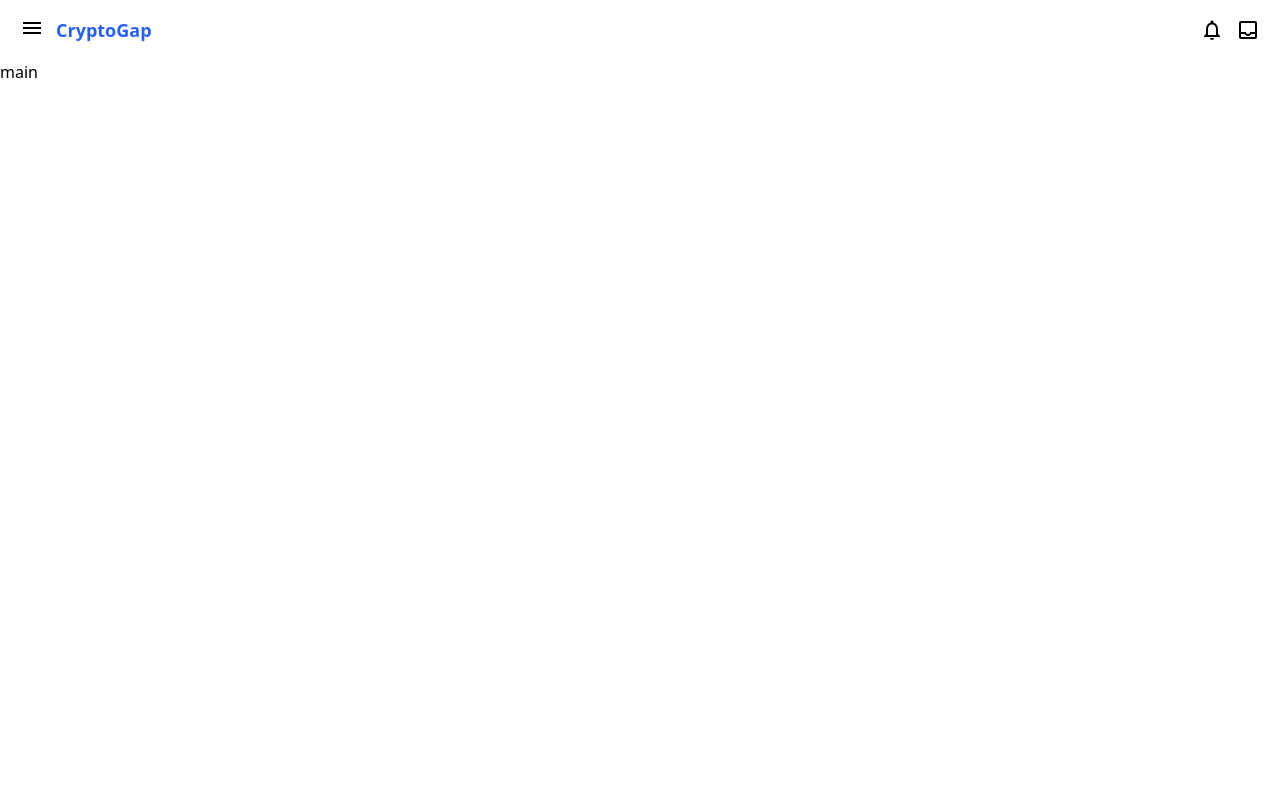
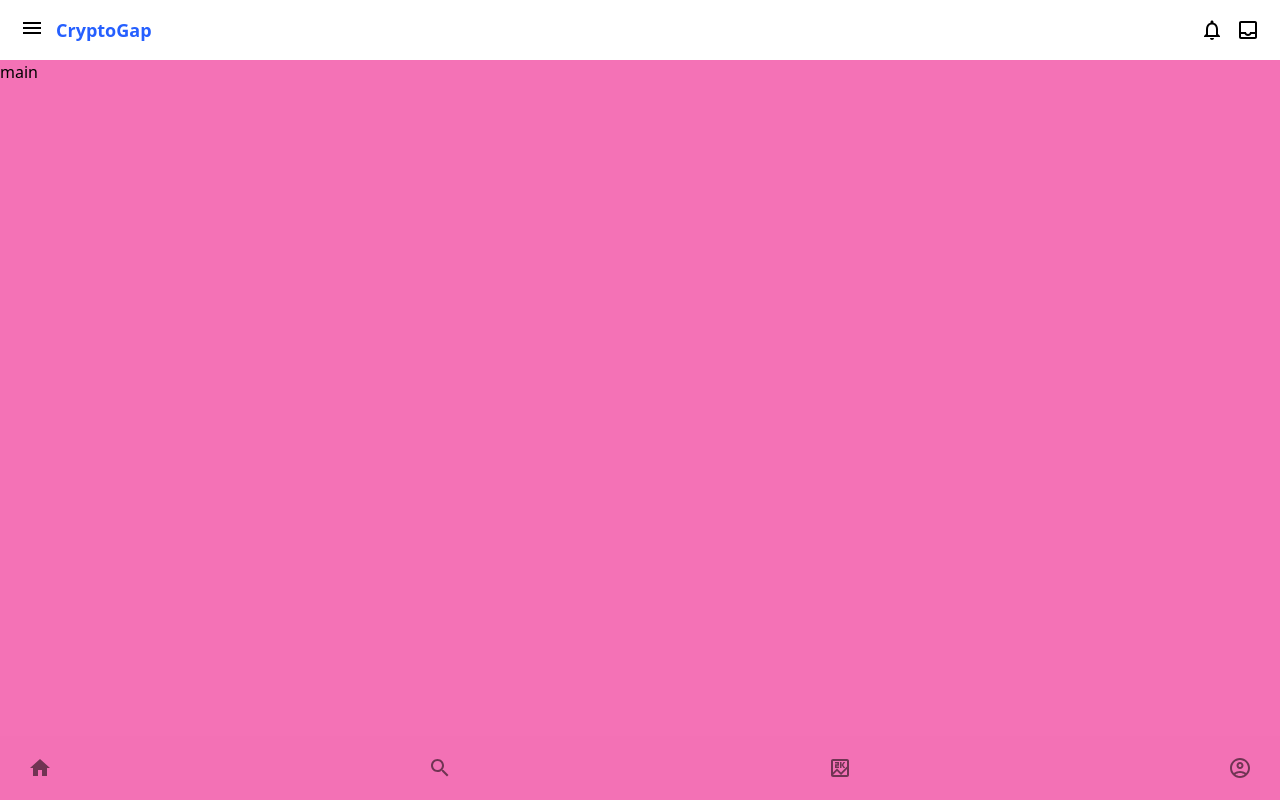
Before and after one commit to matine-gh/zig-interview, a Next.js app: page / in a window 1280 px wide. Built offline with nearby package versions, Linux system fonts and the light colour scheme.

Commit message:
[feat]- footer

```diff
--- /dev/null
+++ b/src/app/(pages)/explore/page.tsx
@@ -0,0 +1,7 @@
+import GeneralView from "@/app/components/common/GeneralView";
+
+export default function ExplorePage() {
+    return (
+        <GeneralView text={'Explore Page'} />
+    )
+}
--- /dev/null
+++ b/src/app/(pages)/profile/page.tsx
@@ -0,0 +1,7 @@
+import GeneralView from "@/app/components/common/GeneralView";
+
+export default function ProfilePage() {
+    return (
+        <GeneralView text={'Profile Page'} />
+    )
+}
--- /dev/null
+++ b/src/app/(pages)/score/page.tsx
@@ -0,0 +1,7 @@
+import GeneralView from "@/app/components/common/GeneralView";
+
+export default function ScorePage() {
+    return (
+        <GeneralView text={'Score Page'} />
+    )
+}
--- /dev/null
+++ b/src/app/components/Footer/index.tsx
@@ -0,0 +1,52 @@
+'use client'
+import HomeOutlinedIcon from '@mui/icons-material/HomeOutlined';
+import HomeIcon from '@mui/icons-material/Home';
+import SearchIcon from '@mui/icons-material/Search';
+import SearchOutlined from '@mui/icons-material/Search';
+import AccountCircleOutlinedIcon from '@mui/icons-material/AccountCircleOutlined';
+import AccountCircleIcon from '@mui/icons-material/AccountCircle';
+import {IconButton} from "@mui/material";
+import {FooterItemInterface} from "@/app/components/Footer/footer.interface";
+import ScoreOutlinedIcon from '@mui/icons-material/ScoreOutlined';
+import ScoreIcon from '@mui/icons-material/ScoreOutlined';
+
+import {usePathname} from "next/navigation";
+export default function Footer() {
+    const pathname = usePathname();
+
+    const items: FooterItemInterface[] = [
+        {
+            path: '/',
+            defaultIcon: <HomeOutlinedIcon />,
+            selectedIcon: <HomeIcon />
+        },
+        {
+            path: '/explore',
+            defaultIcon: <SearchOutlined/>,
+            selectedIcon: <SearchIcon />
+        },
+        {
+            path: '/score',
+            defaultIcon: <ScoreOutlinedIcon />,
+            selectedIcon: <ScoreIcon />
+        },
+        {
+            path: '/profile',
+            defaultIcon: <AccountCircleOutlinedIcon />,
+            selectedIcon: <AccountCircleIcon />
+        }
+    ]
+
+    return (
+        <div className={'fixed bottom-0 w-full bg-inherit backdrop-opacity-10 flex justify-between py-3 px-5'}>
+            {items.map(item => (
+                <IconButton key={item.path} href={item.path}>
+                    {pathname === item.path ?
+                        item.selectedIcon
+                        :item.defaultIcon
+                    }
+                </IconButton>
+            ))}
+        </div>
+    )
+}
--- a/src/app/components/Main/index.tsx
+++ b/src/app/components/Main/index.tsx
@@ -3,14 +3,20 @@ import Sidebar from "../Sidebar";
 import {useState} from "react";
 import Header from "@/app/components/Header";
 import "../../globals.css";
+import Footer from "@/app/components/Footer";
 
 export default function Main() {
 
     const [isSidebarOpen, setIsSidebarOpen] = useState<boolean>(false)
     return (
-        <Sidebar isSidebarOpen={isSidebarOpen} setIsSidebarOpen={setIsSidebarOpen}>
-            <Header  setIsSidebarOpen={setIsSidebarOpen}/>
-            main
-        </Sidebar>
+        <>
+            <Sidebar isSidebarOpen={isSidebarOpen} setIsSidebarOpen={setIsSidebarOpen}>
+                <Header  setIsSidebarOpen={setIsSidebarOpen}/>
+                <div className={'flex-1 bg-pink-400'}>
+                    main
+                </div>
+            </Sidebar>
+            <Footer />
+        </>
     )
 }
```
Also changed, not shown: src/app/components/Footer/footer.interface.ts (added, +7 -0 lines).
